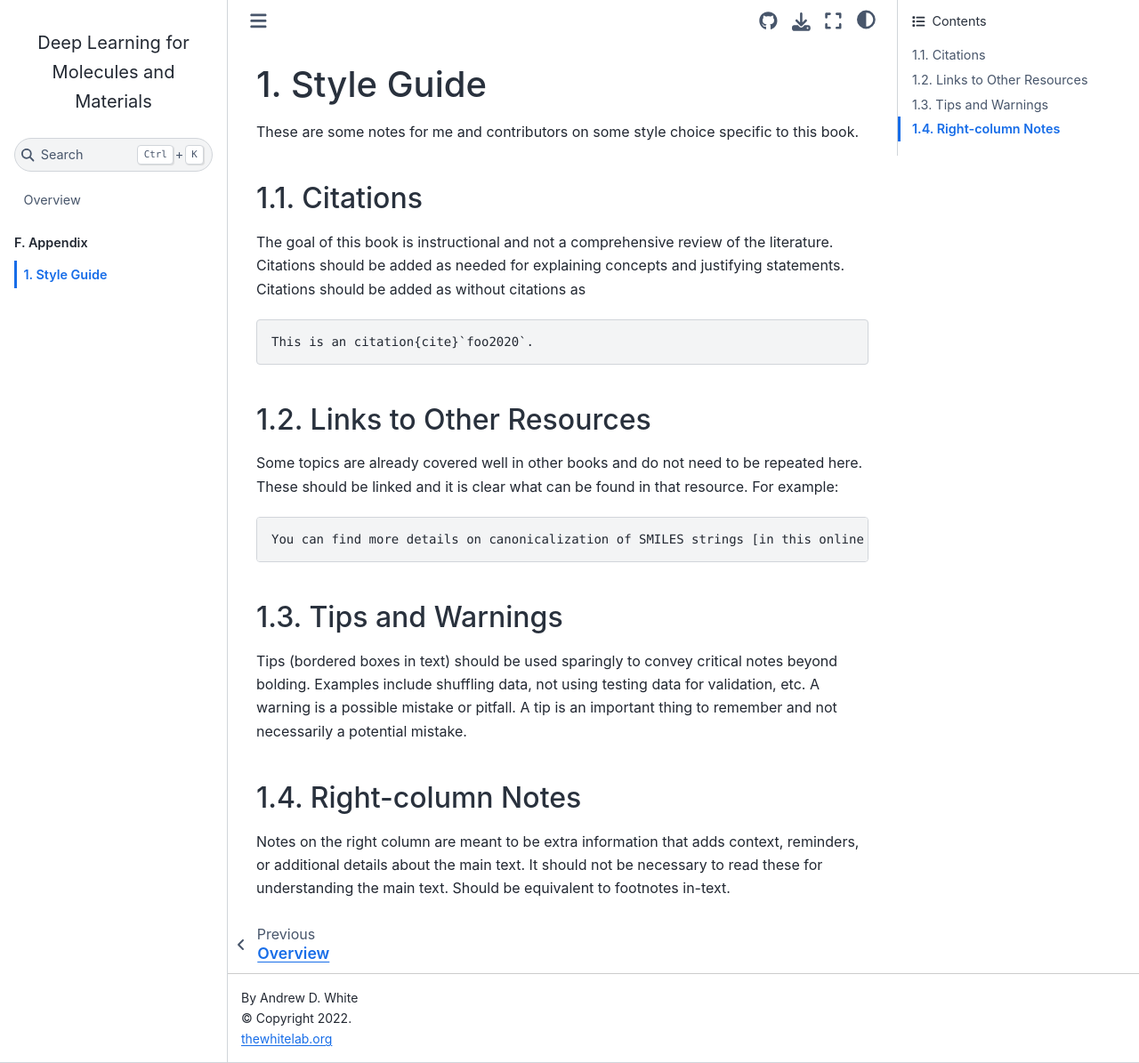
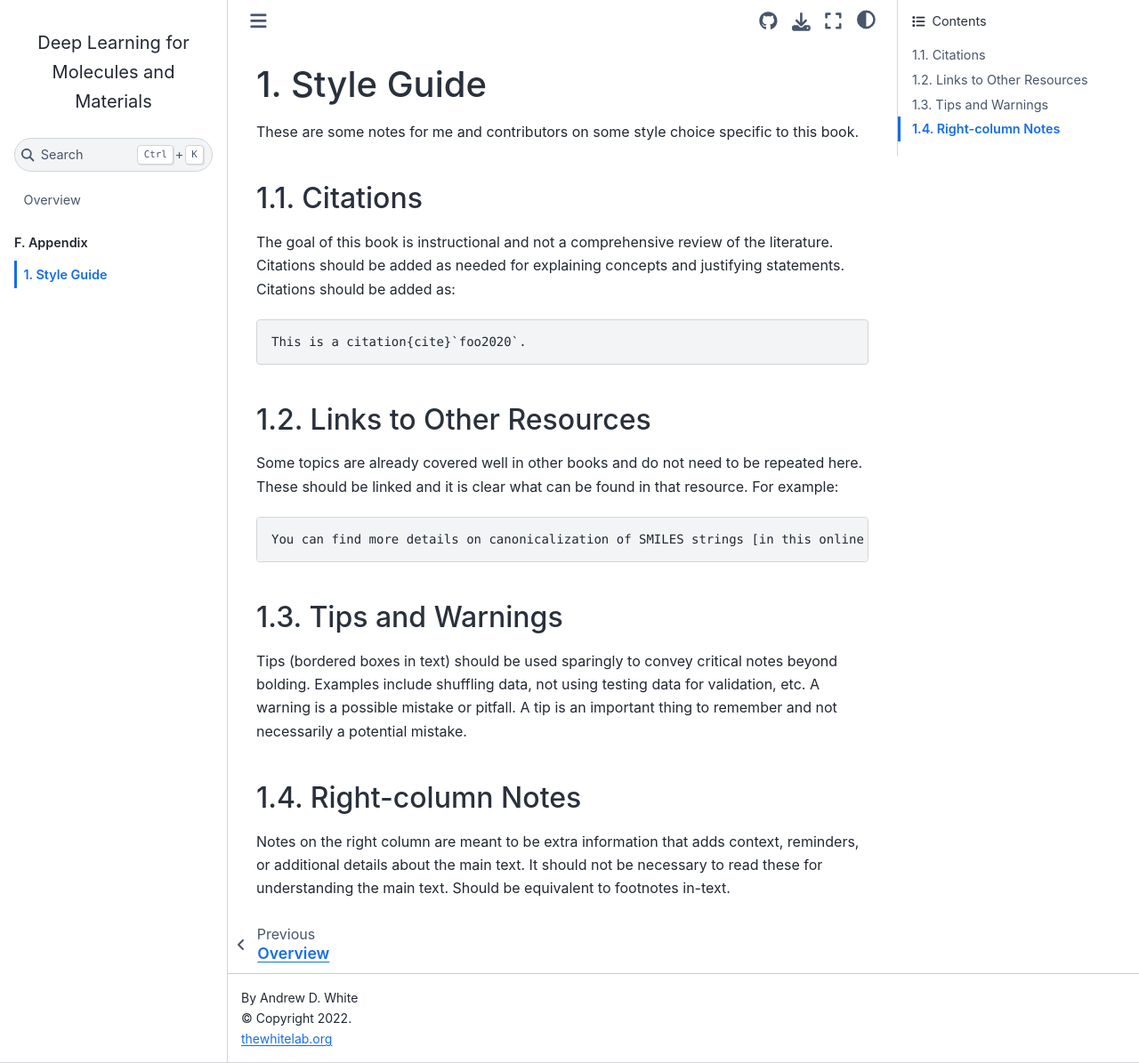
Before and after one commit to whitead/dmol-book, a Jupyter Book: the page built from style.md, in a window 1280 px wide and 1195 px high. Shown: the whole window at 89% size. Built offline with Jupyter Book 1.0.4 settings and Sphinx 7.4.7 and the Sphinx Book theme 1.1.4, drawn with Linux system fonts in a browser that asks for light colours; pages that are not in the unit, such as notebooks, are missing from menus.

Commit message:
Fixed typo in style guide

```diff
--- a/style.md
+++ b/style.md
@@ -6,10 +6,10 @@ These are some notes for me and contributors on some style choice specific to th
 
 The goal of this book is instructional and not a comprehensive review of the literature.
 Citations should be added as needed for explaining concepts and justifying statements. Citations
-should be added as without citations as
+should be added as:
 
 <pre>
-This is an citation{cite}`foo2020`.
+This is a citation{cite}`foo2020`.
 </pre>
 
 ## Links to Other Resources
```
